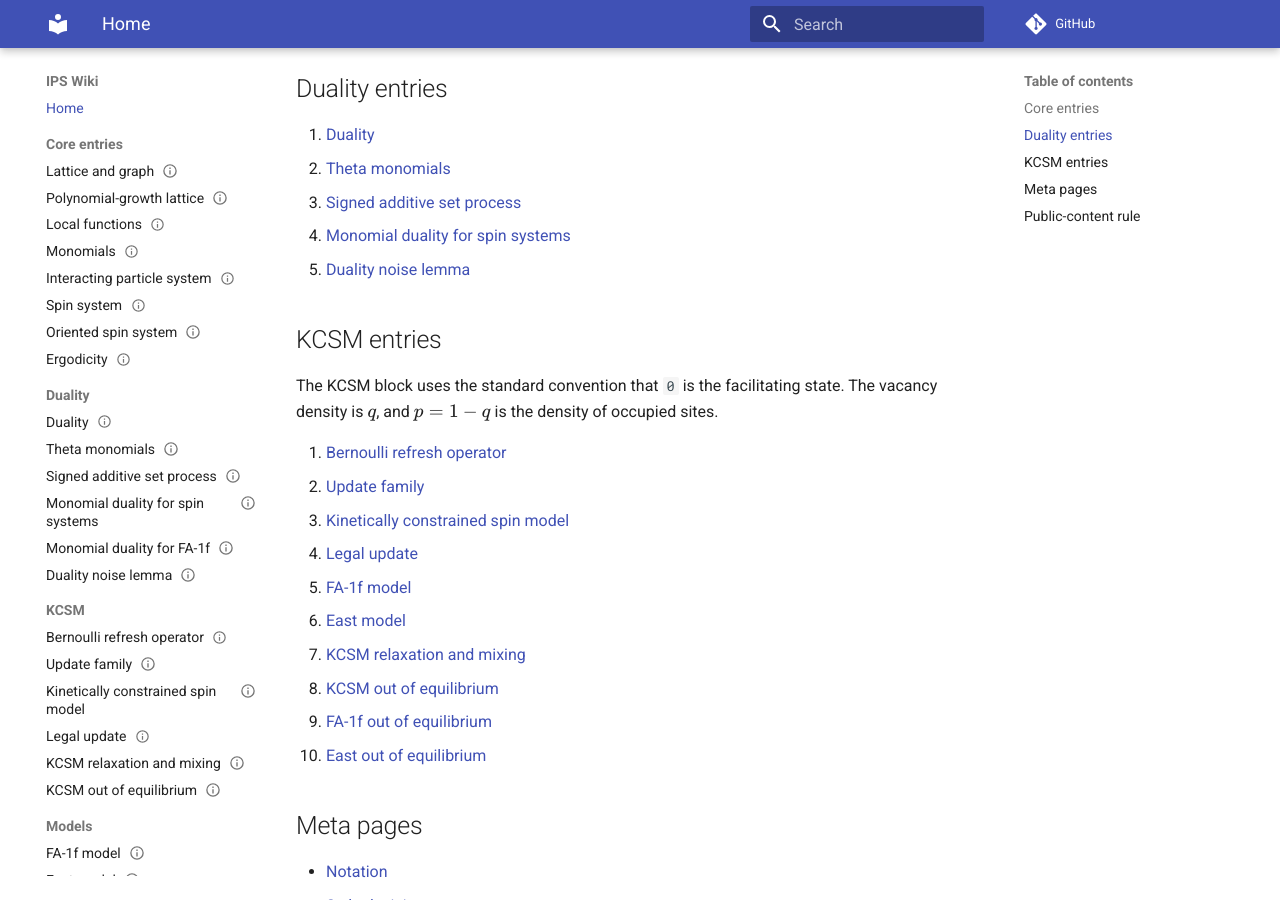
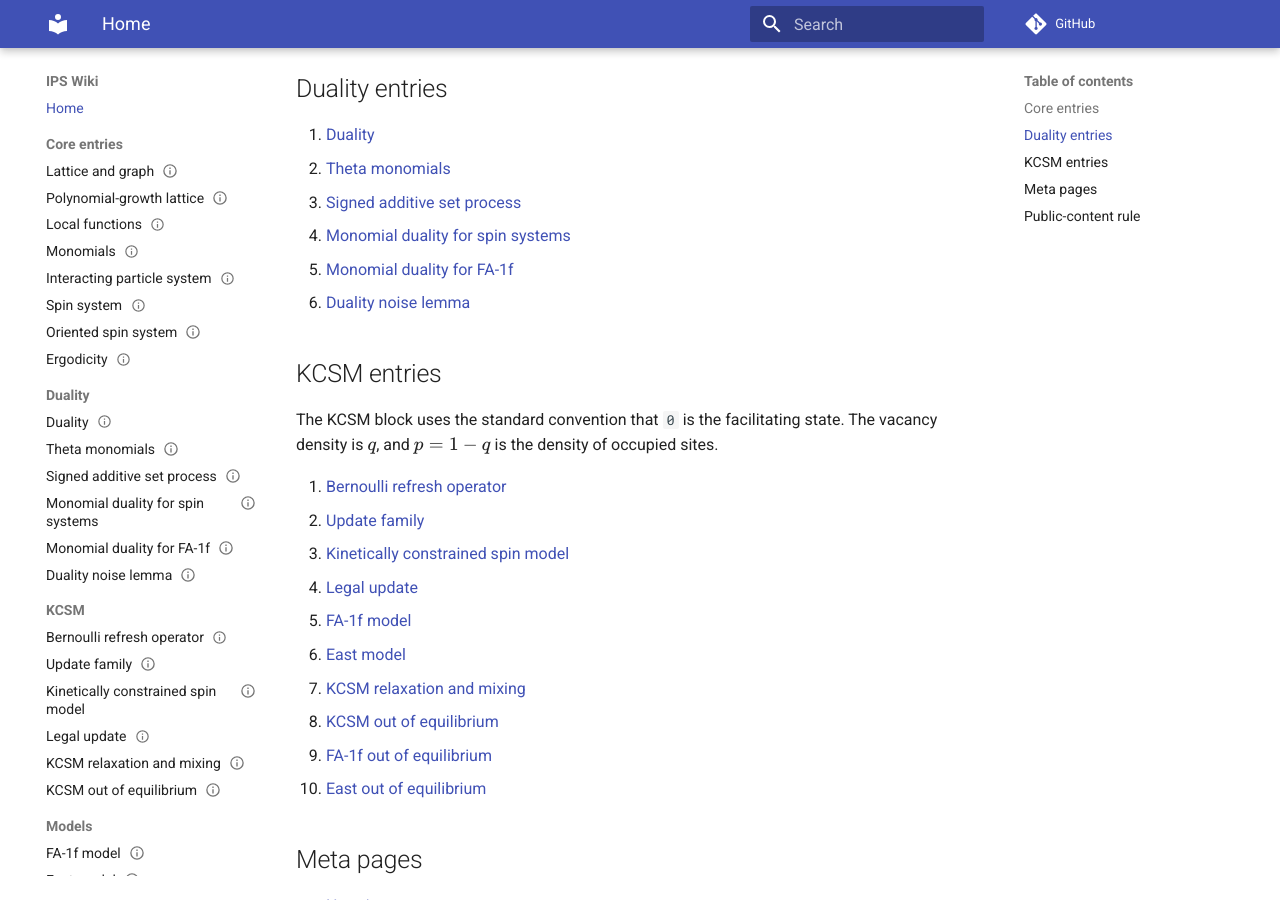
Before and after one commit to maciejgluchowski86-beep/ips-wiki, an MkDocs documentation site: the page built from docs/index.md, in a window 1280 px wide and 900 px high, scrolled down 660 px. Built offline with MkDocs 1.6.1 and Material for MkDocs 9.7.7, drawn with Linux system fonts in a browser that asks for light colours; comment, search, counter and statistics services are not loaded.

Commit message:
Add FA-1f duality entry to home page

```diff
--- a/docs/index.md
+++ b/docs/index.md
@@ -23,7 +23,8 @@ A minimal dependency order is:
 2. [Theta monomials](entries/theta-monomials.md)
 3. [Signed additive set process](entries/signed-additive-set-process.md)
 4. [Monomial duality for spin systems](entries/monomial-duality-for-spin-systems.md)
-5. [Duality noise lemma](entries/duality-noise-lemma.md)
+5. [Monomial duality for FA-1f](entries/monomial-duality-for-fa-1f.md)
+6. [Duality noise lemma](entries/duality-noise-lemma.md)
 
 ## KCSM entries
 
```
